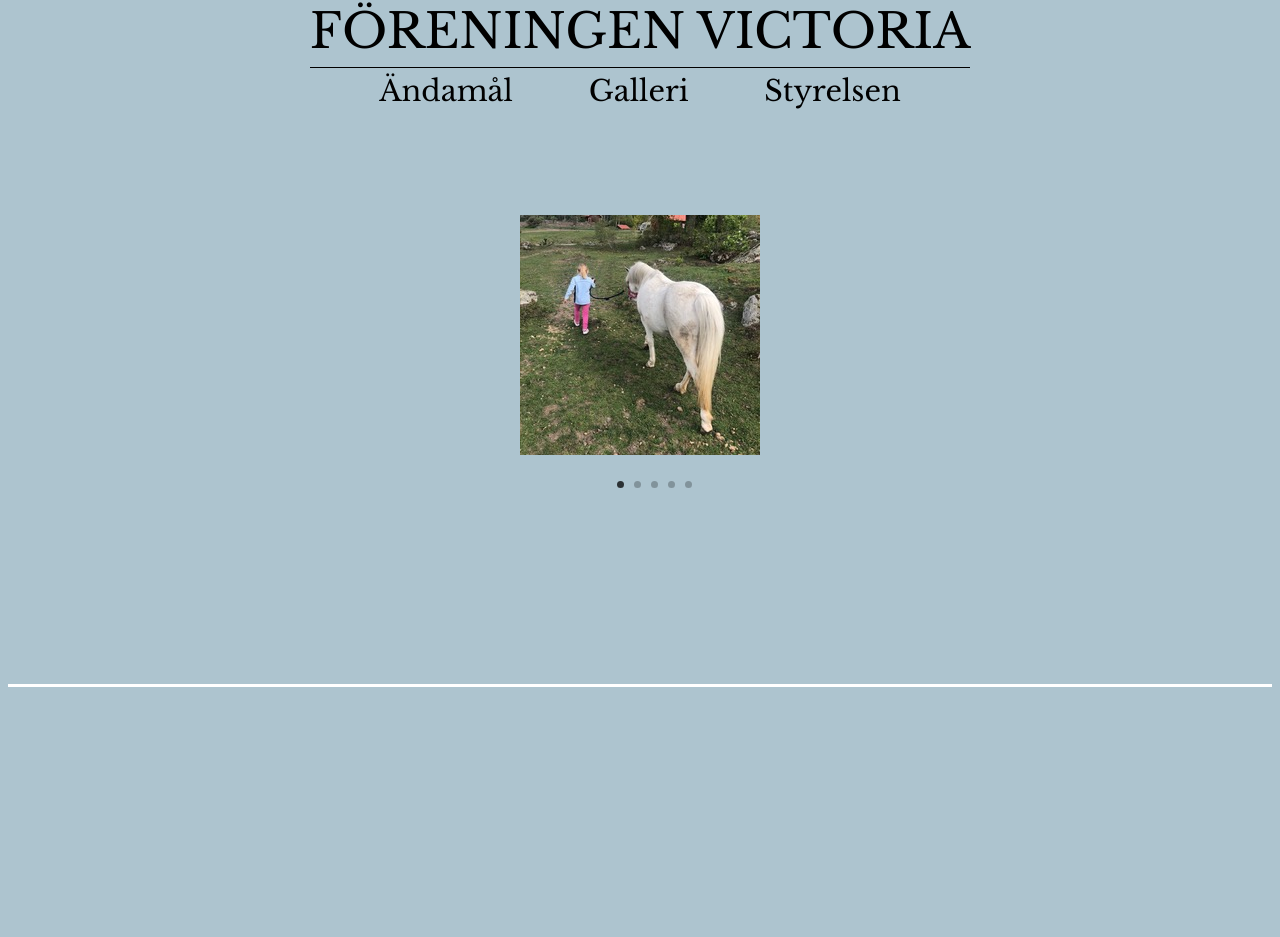
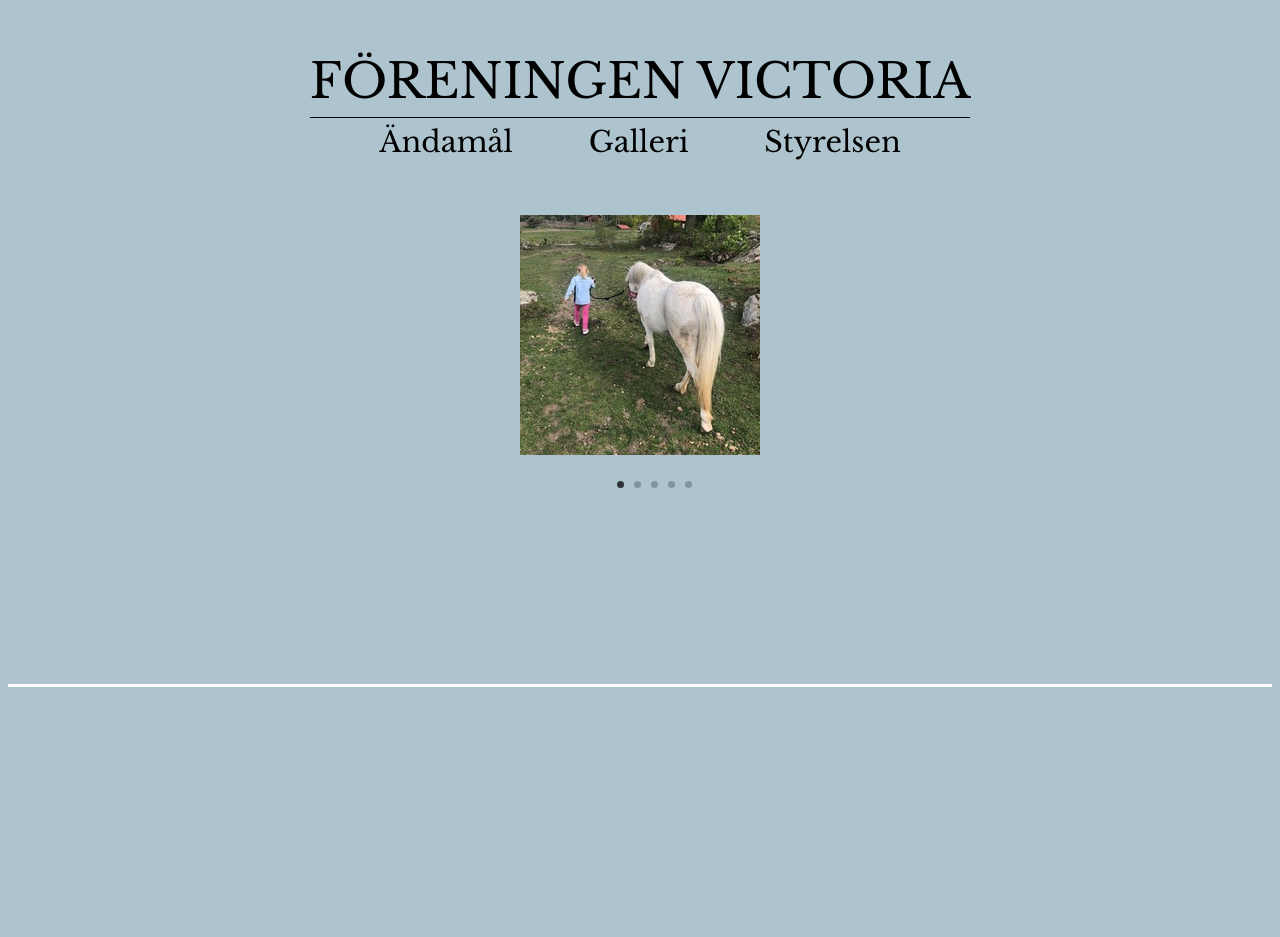
Before and after one commit to emtalen/foreningen_viktoria, a React (Create React App) app: page / in a window 1280 px wide. Shown: the part 1730-2667 px from the top of the page. Built offline with nearby package versions, Linux system fonts and the light colour scheme.

Commit message:
removing span, because not needed

```diff
--- a/src/components/SlideShow.jsx
+++ b/src/components/SlideShow.jsx
@@ -43,8 +43,7 @@
           return (
             <div className="each-slide" key={slide.id}>
               <div>
-                <span> <img src={slide.img} alt={slide.id} /> </span>
-
+                <img src={slide.img} alt={slide.id} />
               </div>
             </div>
           );
--- a/src/styles/galleri.css
+++ b/src/styles/galleri.css
@@ -1,5 +1,5 @@
 .slide-container {
-  padding: 5%;
+  padding: 1%;
   width: 70%;
   display: inline-block;
   text-align: center;
@@ -10,6 +10,6 @@
   text-align: center;
 }
 
-.each-slide > span {
+.each-slide > img {
   text-align: center;
 }
```
